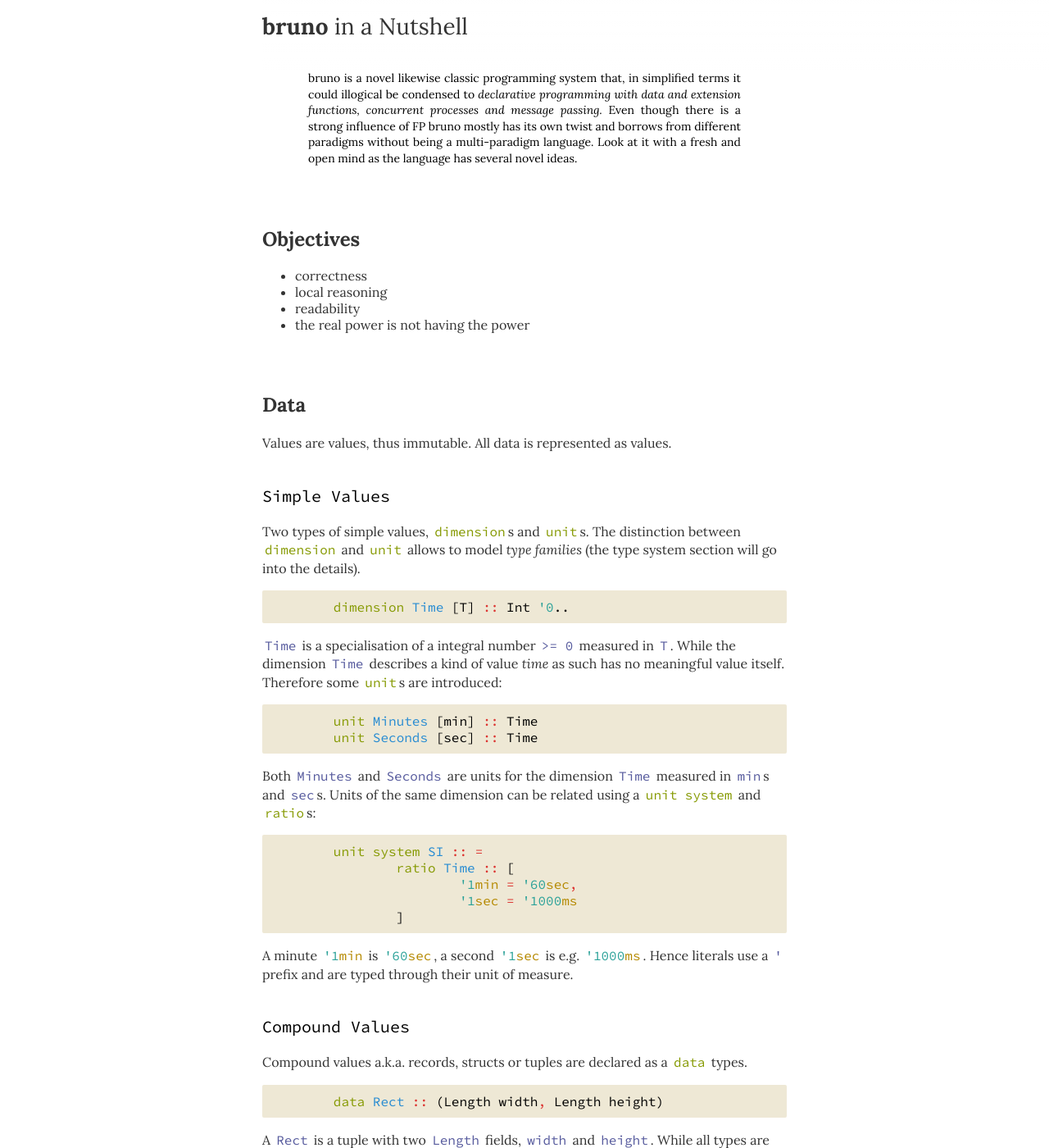
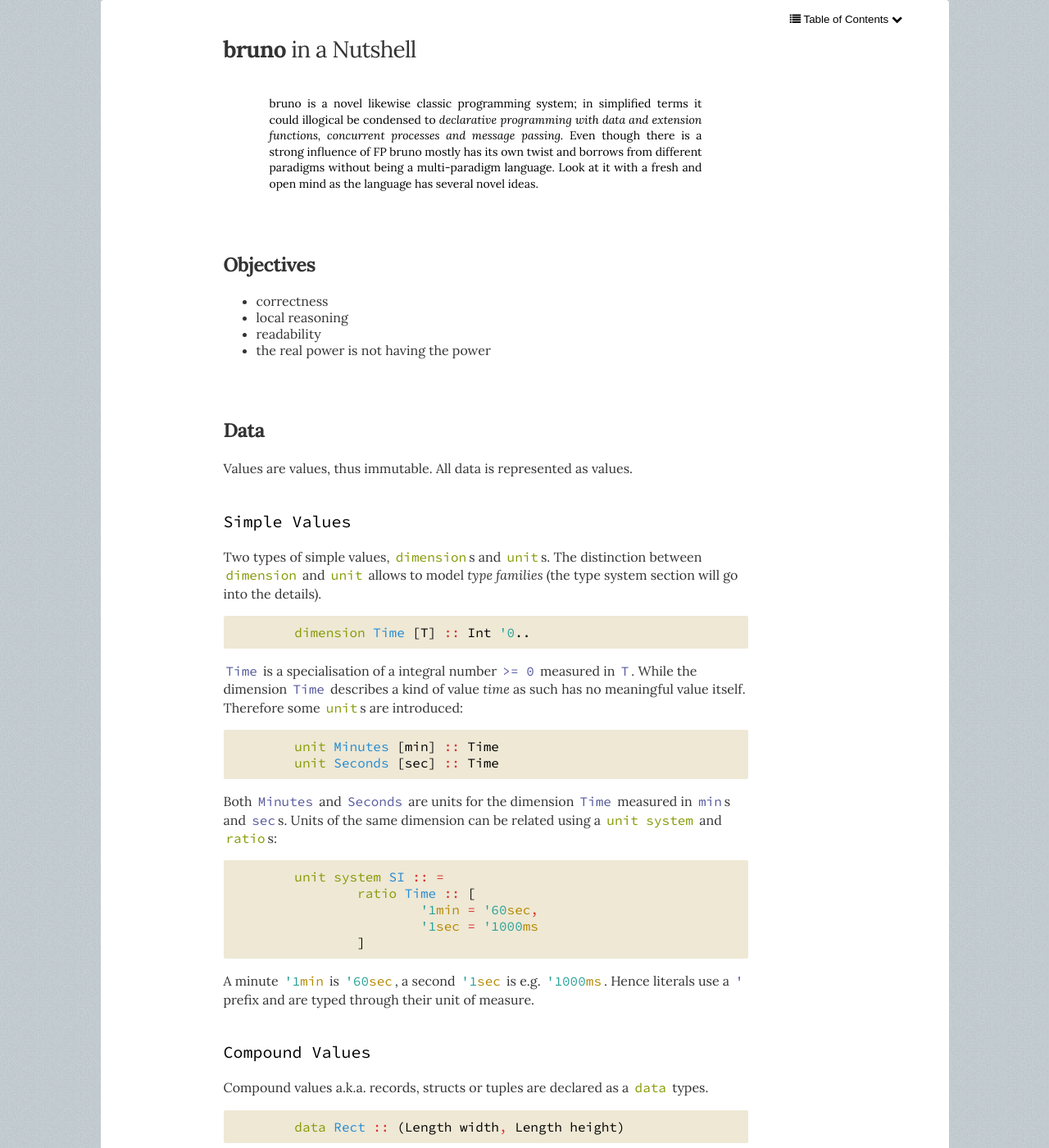
Before and after one commit to bruno-lang/bruno-lang.github.io, a Jekyll site: the page built from learn/index.md, in a window 1280 px wide and 1400 px high. Shown: the whole window at 82% size. Built offline with Jekyll 4.4.1, drawn with Linux system fonts in a browser that asks for light colours; nearby versions of some CDN libraries; some of the changed text lies outside the part shown.

Commit message:
page layout, toc works

```diff
--- a/_layouts/default.html
+++ b/_layouts/default.html
@@ -10,7 +10,8 @@
   <body>
 	<page>
 		<toc>
-			<i class="fa fa-bars"></i> Goto...
+			<button><i class="fa fa-list"></i> Table of Contents <i class="fa fa-chevron-down"></i></button>
+			<ol></ol>
 		</toc>
 		<content>{{content}}</content>
 		<footer>
@@ -30,11 +31,21 @@
    	;
 }
 
+function toc(_, html) {
+	$("toc ol").append("<li class='toc-"+html.tagName+"'><a href='#"+html.id+"'>"+html.innerHTML+"</a></li>");
+}
+
 $("content pre code").html(highlight);
 
 $("content p code").html(highlight);
 
-if ($(window).width() > $("page content").get(0).offsetWidth + (2*220)) {
+$(":header").each(toc);
+
+$("toc button").click(function() {
+	$("toc").toggleClass("toc-down");
+});
+
+if ($(window).width() > $("page content").get(0).offsetWidth + 220 + 150) {
 	$(".footnotes li").each(function(n, e) { $("#"+e.id.replace("fn", "fnref\\")).before($("<ol class='sidenote'></ol>").html(e)); });
 	$(".sidenote li p").each(function(n, e) {
 		var id = $(this).parent().attr("id");
--- a/assets/css/docs.css
+++ b/assets/css/docs.css
@@ -1,14 +1,15 @@
 @import url(http://fonts.googleapis.com/css?family=Source+Code+Pro:300,400,600,700);
-@import url(http://fonts.googleapis.com/css?family=Source+Sans+Pro:300,400,700,300italic,400italic,700italic);
+@import url(http://fonts.googleapis.com/css?family=Source+Sans+Pro:300,400,600,700,300italic,400italic,600italic,700italic);
 @import url(http://fonts.googleapis.com/css?family=Lora:400,700,400italic,700italic);
 
 html {
-	background-color: white;
+  background-color: #c3ccd1;
+	background-image: url(../img/noisy-2.png);
 }
 body {
 	font-family: Lora, serif;
 	margin: 0;
-	padding: 1em 0;
+	padding: 0 0 2em 0;
 	color: #333;
 	font-size: 16px;
 }
@@ -20,7 +21,11 @@
 	border-radius: 4px;
 	display: block;
 	margin: 0 auto;
-	width: 40em;
+	width: 640px;
+	padding-right: 245px;
+	padding-left: 150px;
+	padding-top: 2em;
+	background-color: white;
 }
 
 footer {
@@ -95,13 +100,14 @@
 content h3 { font-size: 1.25em; }
 content h4 { font-size: 1.125em; }
 content h1 em { font-style: normal; font-weight: bold; }
-content h1:first-child { position: fixed; width: 100%; margin: 0; top: 0; padding: 0.5em 0 1.5em 0;
-	background: linear-gradient(to bottom, rgba(255,255,255,1),  rgba(255,255,255,0));
-	background-image: -webkit-gradient(linear, left top, left bottom, from(rgba(255,255,255,1)),to(rgba(255,255,255,0)), color-stop(.6,rgba(255,255,255,0.8)));
+content h1:first-child { position: fixed; width: 640px; margin: 0; top: 0; padding: 1.5em 0;
+  letter-spacing: -0.03em;
+  background: linear-gradient(to bottom, rgba(255,255,255,1),  rgba(255,255,255,0));
+	background-image: -webkit-gradient(linear, left top, left bottom, from(rgba(255,255,255,1)),to(rgba(255,255,255,0)), color-stop(.8,rgba(255,255,255,0.8)));
 	background-image: -moz-linear-gradient(rgba(255,255,255,1) 60%, rgba(255,255,255,0) 100%);
 }
-content h1:first-child + * { margin-top: 70px; }
-content h2 { margin-top: 3em; font-weight: bold; }
+content h1:first-child + * { padding-top: 50px; }
+content h2 { margin-top: 3em; font-weight: bold; letter-spacing: -0.03em; }
 content h3 { margin-top: 2em; }
 content h4 em, content h3 em, content h2 em { font-size: 80%; font-weight: 300; font-style: normal; }
 
@@ -116,25 +122,51 @@
 toc {
 	position: fixed;
 	top: 15px;
-	margin-left: 600px;
+	margin-left: 660px;
 	z-index: 1;
-	color: #FFD36C;
-	display: none;
+	font-size: 11px;
 }
+toc button { width: 200px; background-color: white; border: 0; cursor: pointer; }
+toc.toc-down button i.fa-chevron-down:before {
+	content: "\f077";
+}
+
+toc ol {
+	margin: 0; padding: 0; display: none;
+}
+toc.toc-down ol {
+	display: inherit;
+}
+toc ol li {
+	list-style: none;
+}
+toc ol li a {
+	color: blue;
+	text-decoration: none;
+	font-family: "Source Sans Pro";
+	font-weight: 400;
+}
+toc li.toc-H2 a { font-weight: 600; }
+toc li.toc-H3 { padding-left: 1em; }
+toc li.toc-H4 { padding-left: 2em; }
+toc li em, toc li.toc-H1 { display: none; }
 
 .sidenote {
 	position: absolute;
-	right: -220px;
-	width: 200px;
+	right: -240px;
+	width: 240px;
 	margin: 0;
-	padding: 0;
 	font-family: "Source Sans Pro";
 	font-size: small;
 	text-align: justify;
+	z-index: 2;
+	padding: 0;
 }
 .sidenote li {
+	background-color: white;
+	padding: 20px;
 	list-style: none;
-	margin-top: -2em;
+	margin-top: -42px;
 }
 .sidenote li > p {
 	margin: 0;
--- a/learn/index.md
+++ b/learn/index.md
@@ -5,7 +5,7 @@
 
 # _bruno_ in a Nutshell
 
-> bruno is a novel likewise classic programming system that, in simplified terms it
+> bruno is a novel likewise classic programming system; in simplified terms it
 > could illogical be condensed to _declarative programming with data and extension
 > functions, concurrent processes and message passing._
 > Even though there is a strong influence of FP bruno mostly has its own twist and
@@ -327,7 +327,7 @@
 ## Types _(Type System)_
 (list sorts of types here)
 
-### Specialisation <-> Generalisation
+### Specialisation -- Generalisation
 
 ### Type Inference
 - mandatory type annotations, inference where unambiguous
```
Also changed, not shown: other parts of learn/index.md (+1 -1 lines).
